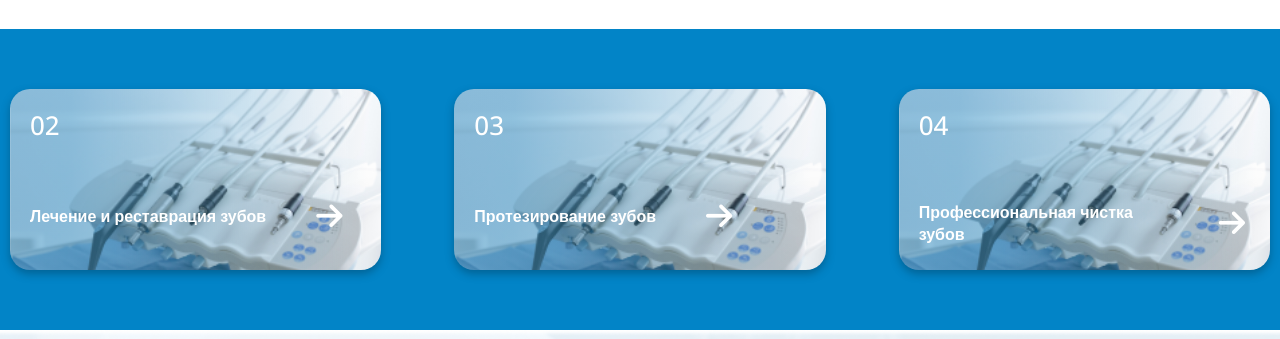
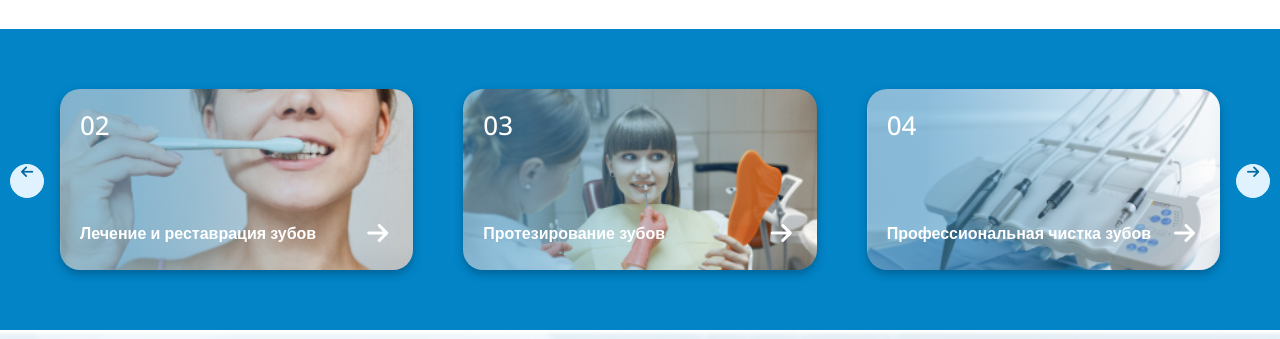
Before and after one commit to sheleshen/Project_4----------------------------, a plain HTML site: page index.html in a window 1280 px wide. Shown: the part 613-952 px from the top of the page. Drawn offline with nearby package versions, Linux system fonts and the light colour scheme.

Commit message:
Карусель | без анимации

```diff
--- a/css/style.css
+++ b/css/style.css
@@ -27,7 +27,7 @@
     --grey-elight: #fafafa;
     --white: #ffffff;
     --gap-menu: 47px;
-    --gap-services: 73px;
+    --gap-services: 50px;
     --gap-reviews: 20px;
     --shadow: rgba(115, 115, 115, 0.25);
     --gap-maps: 23px;
@@ -461,6 +461,95 @@ h2 {
 
 /* Услуги */
 
+/* Тестовый блок */
+
+
+/* @keyframes tonext {
+    75% {
+      left: 0;
+    }
+    95% {
+      left: 100%;
+    }
+    98% {
+      left: 100%;
+    }
+    99% {
+      left: 0;
+    }
+}
+
+@keyframes tostart {
+    75% {
+      left: 0;
+    }
+    95% {
+      left: -300%;
+    }
+    98% {
+      left: -300%;
+    }
+    99% {
+      left: 0;
+    }
+  }
+
+@keyframes snap {
+    96% {
+      scroll-snap-align: center;
+    }
+    97% {
+      scroll-snap-align: none;
+    }
+    99% {
+      scroll-snap-align: none;
+    }
+    100% {
+      scroll-snap-align: center;
+    }
+} */
+
+
+.wrapper {
+    /* max-width: calc(100% - 40px); */
+    position: relative;
+}
+
+.icon-carusel {
+    width: 34px;
+    height: 34px;
+    cursor: pointer;
+    text-align: center;
+    line-height: 35px;
+    font-size: 14px;
+    color: var(--secondary-middle);
+    background: var(--main-color-light);
+    border: 1px solid var(--main-color-light);
+    border-radius: 50%;
+
+    position: absolute;
+    top: 45%;
+}
+
+.icon-carusel:hover {
+    color: var(--white);
+    background: var(--secondary-light);
+    border: 1px solid var(--white);
+    transition: all 300ms linear;
+}
+
+.icon-carusel:first-child {
+    left: 0px;
+}
+
+.icon-carusel:last-child {
+    right: 0px;
+}
+
+
+/* конец теста */
+
+
 .title-services {
     padding-top: 80px;
     padding-bottom: 50px;
@@ -497,7 +586,8 @@ h2 {
 .services-list {
     display: flex;
     flex-direction: row;
-    padding: 60px 0;
+    flex-wrap: nowrap;
+    padding: 60px 50px;
     gap: var(--gap-services);
 }
 
@@ -528,8 +618,9 @@ h2 {
     align-content: space-between;
     padding: 20px 25px 25px 20px;
     border-radius: 20px;
-    /* width: 30%; */
-    width: calc((100% - (var(--gap-services)*2))/3);
+    width: calc((100% - var(--gap-services)*2)/3);
+    overflow: hidden;
+    cursor: pointer;
 }
 
 @media (max-width: 600px) {
@@ -558,12 +649,27 @@ h2 {
 }
 
 .services-item-img {
+/* background-image: url(/images/service-3.png); */
+    background-size: cover;
+    background-position: top;
+}
+
+.img-services-2 {
+    background-image:
+    linear-gradient(90deg, rgba(80, 163, 209, 0.57) 16.34%, rgba(0, 0, 0, 0) 96.2%, rgba(4, 4, 4, 0) 96.21%, rgba(0, 0, 0, 0) 96.21%), url(/images/service-1.png);
+    filter: drop-shadow(0px 4px 4px rgba(0, 0, 0, 0.25));
+}
+
+.img-services-3 {
+    background-image:
+    linear-gradient(90deg, rgba(80, 163, 209, 0.57) 16.34%, rgba(0, 0, 0, 0) 96.2%, rgba(4, 4, 4, 0) 96.21%, rgba(0, 0, 0, 0) 96.21%), url(/images/service-2.png);
+    filter: drop-shadow(0px 4px 4px rgba(0, 0, 0, 0.25));
+}
+
+.img-services-4 {
     background-image:
     linear-gradient(90deg, rgba(80, 163, 209, 0.57) 16.34%, rgba(0, 0, 0, 0) 96.2%, rgba(4, 4, 4, 0) 96.21%, rgba(0, 0, 0, 0) 96.21%), url(/images/service-3.png);
     filter: drop-shadow(0px 4px 4px rgba(0, 0, 0, 0.25));
-    /* background-image: url(/images/service-3.png); */
-    background-size: cover;
-    background-position: top;
 }
 
 .services-item-number {
@@ -572,12 +678,13 @@ h2 {
     font-size: 26px;
     line-height: 32px;
     color: var(--white);
-    padding-bottom: 60px;
+    padding-bottom: 80px;
 }
 
 .services-content {
     display: flex;
     align-items: center;
+    justify-content: space-between;
 }
 
 .services-item-description {
@@ -585,11 +692,11 @@ h2 {
     font-size: 16px;
     line-height: 22px;
     color: var(--white);
-    padding-right: 50px;
+    padding-right: 20px;
 }
 
 .icon-arrow {
-    font-size: 30px;
+    font-size: 24px;
 }
 
 
@@ -844,28 +951,6 @@ h2 {
     background-position: top;
 
 }
-
-/* .maps-img::after {                         Вариант №1 осветления
-    content: '';
-    position: absolute;
-    top: 0;
-    left: 0;
-    right: 0;
-    bottom: 0;
-    background: rgba(255, 255, 255, 0.5);
-} */
-
-/* .overlay-maps {                             Вариант №2 осветления
-    width: 100%;
-    height: 100%;
-    background-color: var(--main-color-elight);
-    opacity: 0.5;
-    position: absolute;
-    top: 0;
-    left: 0;
-    right: 0;
-    bottom: 0;
-} */
 
 .title-maps {
     padding: 70px 0 50px 0;
--- a/index.html
+++ b/index.html
@@ -84,7 +84,7 @@
 
     <!-- Наши услуги БЛОК НЕ ЗАКОНЧЕН -->
 
-    <section class="services-section">
+    <!-- <section class="services-section">
         <h2 class="title-services container">
             Наши услуги
         </h2>
@@ -134,7 +134,7 @@
                             </div>
                         </div>
 
-                        <!-- <div class="services-item services-item-img">
+                        <div class="services-item services-item-img">
                             <div>
                                 <p class="services-item-number">
                                     05
@@ -146,12 +146,107 @@
                                 </p>
                                 <i class="fa-solid fa-arrow-right icon-arrow" style="color: #ffffff;"></i>
                             </div>
-                        </div> -->
+                        </div>
                     </div>
                 </div>
             </div>
         </div>
-    </section>
+    </section> -->
+
+
+<!-- тестовый блок для карусели -->
+
+
+<section class="services-section">
+    <h2 class="title-services container">
+        Наши услуги
+    </h2>
+    <div class="section-background">
+        <div class="container">
+            <div class="wrapper">
+
+                <i class="fa-solid fa-arrow-left icon-carusel"></i>
+
+                <div class="services-list carousel">
+
+                    <div class="services-item services-item-img img-services-2">
+                        <div>
+                            <p class="services-item-number">
+                                02
+                            </p>
+                        </div>
+                        <div class="services-content">
+                            <p class="services-item-description">
+                                Лечение и реставрация зубов
+                            </p>
+                            <i class="fa-solid fa-arrow-right icon-arrow" style="color: #ffffff;"></i>
+                        </div>
+                    </div>
+
+                    <div class="services-item services-item-img img-services-3">
+                        <div>
+                            <p class="services-item-number">
+                                03
+                            </p>
+                        </div>
+                        <div class="services-content">
+                            <p class="services-item-description">
+                                Протезирование зубов
+                            </p>
+                            <i class="fa-solid fa-arrow-right icon-arrow" style="color: #ffffff;"></i>
+                        </div>
+                    </div>
+
+                    <div class="services-item services-item-img img-services-4">
+                        <div>
+                            <p class="services-item-number">
+                                04
+                            </p>
+                        </div>
+                        <div class="services-content">
+                            <p class="services-item-description">
+                                Профессиональная чистка зубов
+                            </p>
+                            <i class="fa-solid fa-arrow-right icon-arrow" style="color: #ffffff;"></i>
+                        </div>
+                    </div>
+
+                </div>
+
+                <i class="fa-solid fa-arrow-right icon-carusel"></i>
+
+            </div>
+        </div>
+    </div>
+</section>
+
+
+<!-- <section class="services-section">
+    <h2 class="title-services container">
+        Наши услуги
+    </h2>
+    <div class="section-background">
+        <div class="container">
+            <div class="container-carusel">
+                <i class="fa-solid fa-arrow-left icon-carusel"></i>
+
+                <div class="carousel">
+                    <img src="/images/service-1.png" alt="service">
+                    <img src="/images/service-2.png" alt="service">
+                    <img src="/images/service-3.png" alt="service">
+                    <img src="/images/service-1.png" alt="service">
+                    <img src="/images/service-2.png" alt="service">
+                    <img src="/images/service-3.png" alt="service">
+                </div>
+
+                <i class="fa-solid fa-arrow-right icon-carusel"></i>
+            </div>
+        </div>
+    </div>
+</section> -->
+
+<!-- конец теста -->
+
 
 <!-- О клинике -->
 
```
